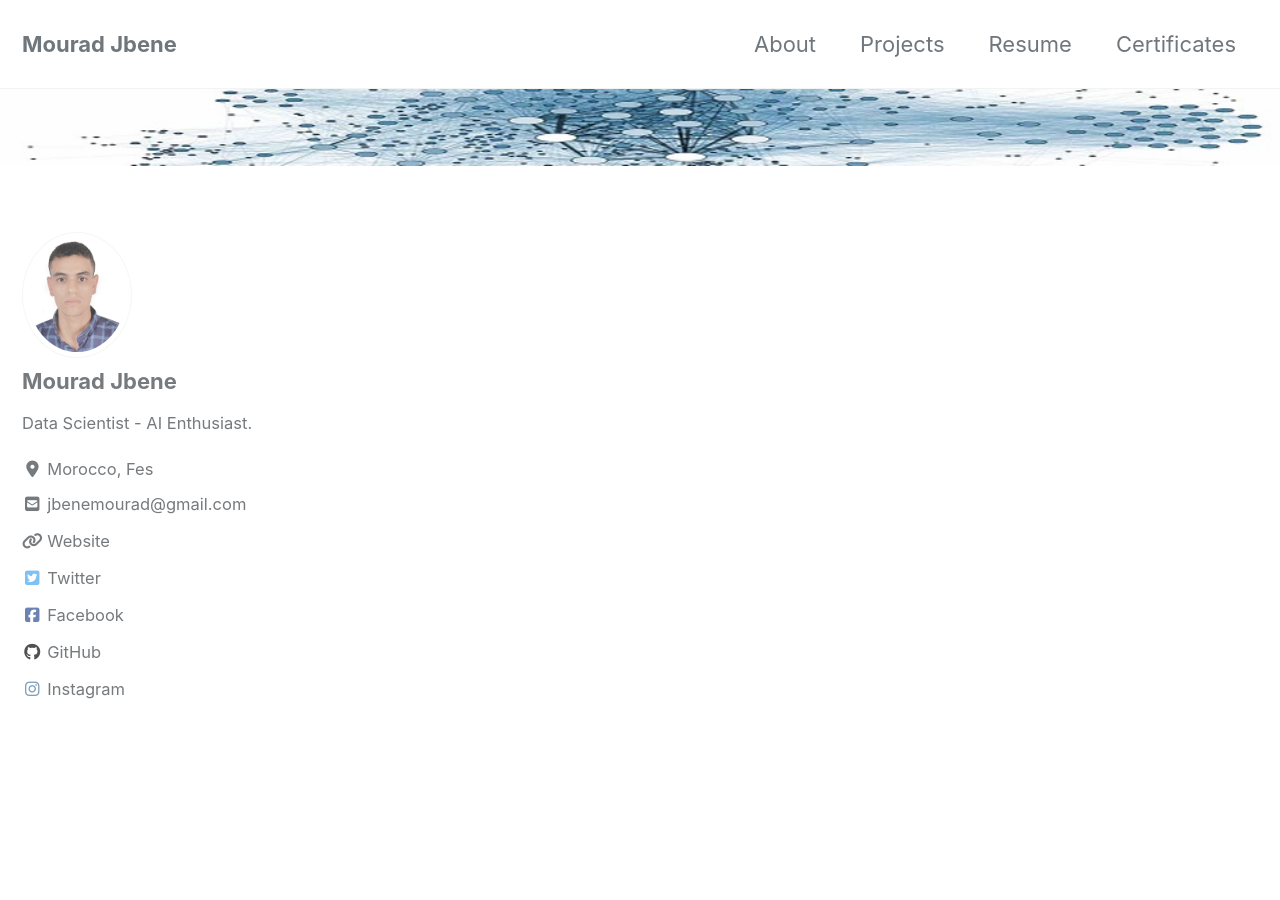
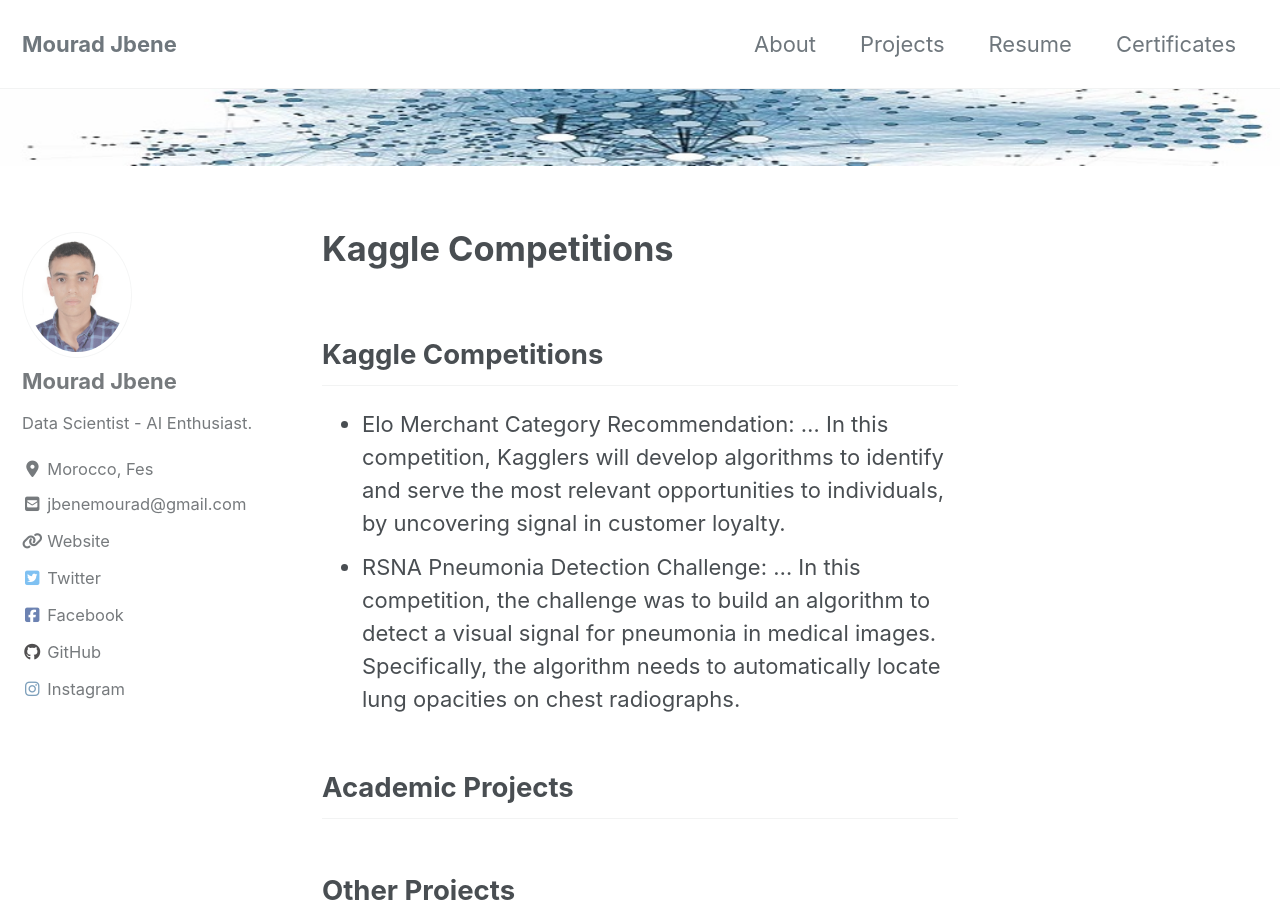
Before and after one commit to J-Mourad/J-Mourad.github.io, a Jekyll site: the page built from _pages/projects.md, in a window 1280 px wide and 900 px high. Built offline with Jekyll 4.4.1, drawn with Linux system fonts in a browser that asks for light colours; cached includes are drawn as plain includes; nearby versions of some CDN libraries; our own code applies the rules of GitHub Pages for plain Markdown files.

Commit message:
Adding some projects

```diff
--- a/_pages/projects.md
+++ b/_pages/projects.md
@@ -4,3 +4,14 @@
 header:
     image: "/assets/images/Imagefront.jpg"
 ---
+
+## Kaggle Competitions
+- Elo Merchant Category Recommendation:
+... In this competition, Kagglers will develop algorithms to identify and serve the most relevant opportunities to individuals, by uncovering signal in customer loyalty.
+- RSNA Pneumonia Detection Challenge:
+... In this competition, the challenge was to build an algorithm to detect a visual signal for pneumonia in medical images. Specifically, the algorithm needs to automatically locate lung opacities on chest radiographs.
+
+## Academic Projects
+
+
+## Other Projects
```
